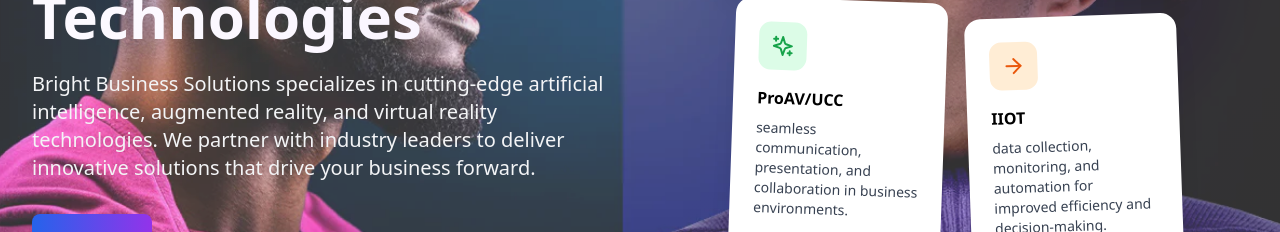
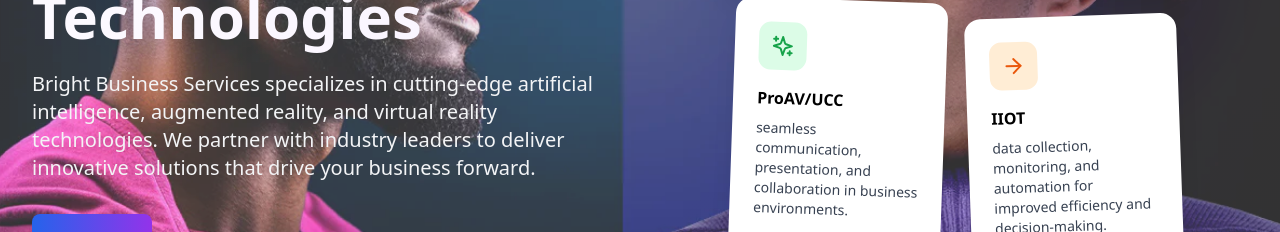
Before and after one commit to BBSoman/Website, a React (Vite) app: page / in a window 1280 px wide. Shown: the part 456-688 px from the top of the page. Built offline with nearby package versions, Linux system fonts and the light colour scheme.

Commit message:
Update Hero.tsx

```diff
--- a/src/components/Hero.tsx
+++ b/src/components/Hero.tsx
@@ -39,7 +39,7 @@ const Hero: React.FC = () => {
               </span>
             </h1>
             <p className="text-lg md:text-xl text-gray-100 mb-8 max-w-2xl mx-auto lg:mx-0">
-              Bright Business Solutions specializes in cutting-edge artificial
+              Bright Business Services specializes in cutting-edge artificial
               intelligence, augmented reality, and virtual reality technologies.
               We partner with industry leaders to deliver innovative solutions
               that drive your business forward.
```
